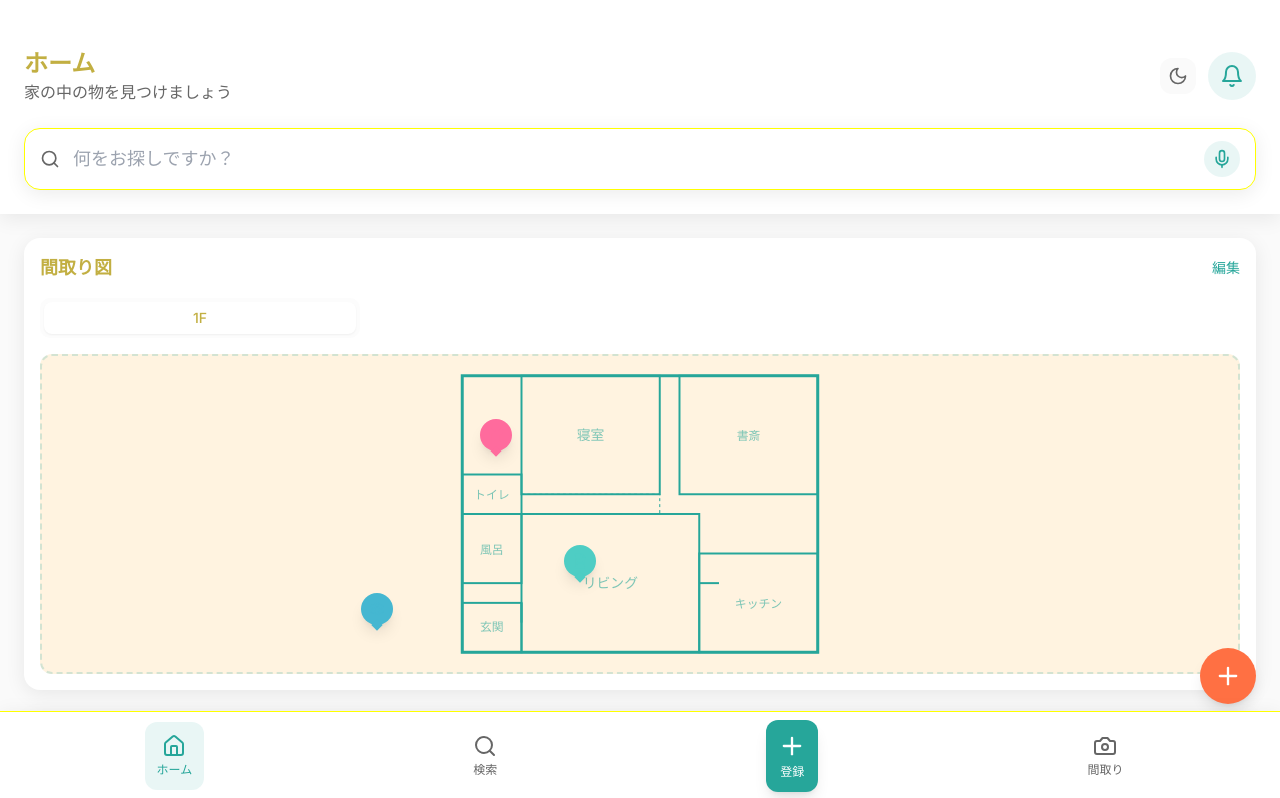
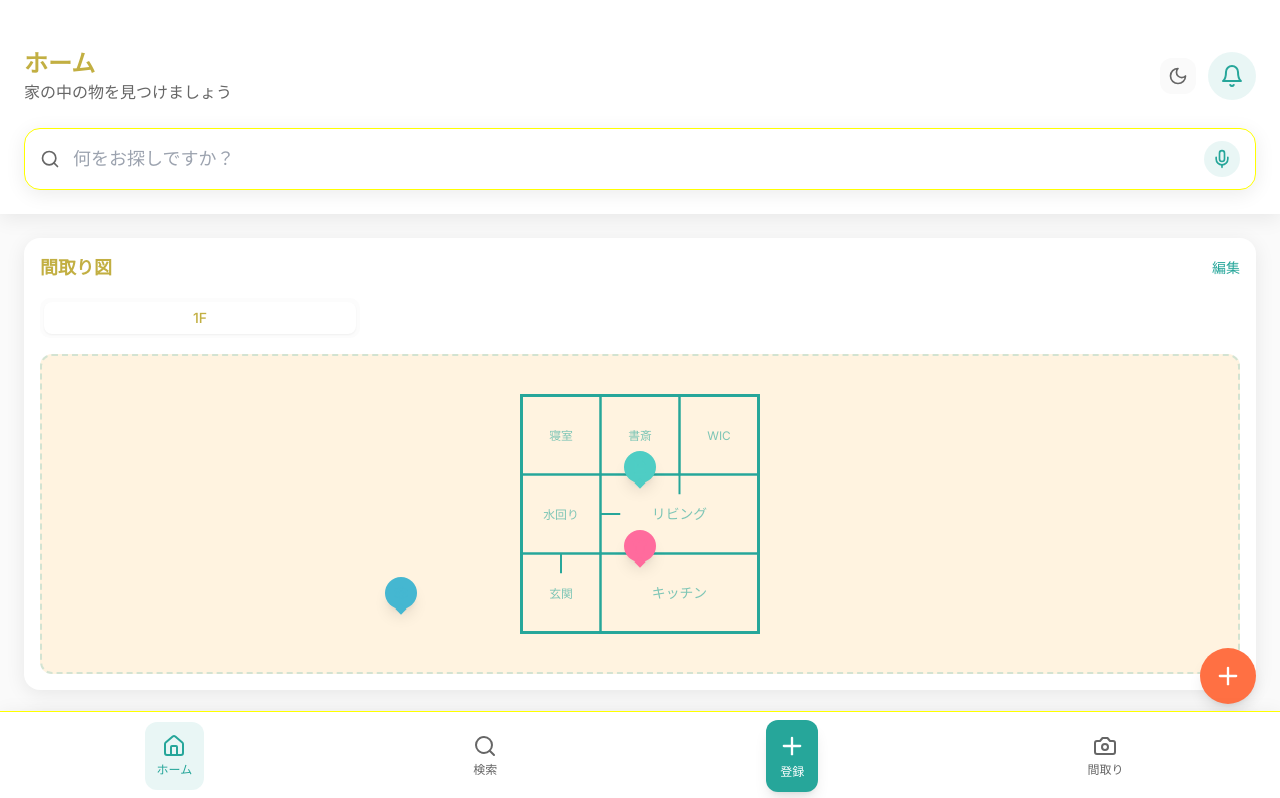
Before and after one commit to flumany/tidying-up-app, a React (Vite) app: page / in a window 1280 px wide. Shown: the top 798 px of the page. Built offline with nearby package versions, Linux system fonts and the light colour scheme.

Commit message:
Refactor: Apply Figma design improvements
Update the UI based on the Figma design, including layout and visual adjustments in `src/pages/Home.tsx`.

```diff
--- a/src/pages/Home.tsx
+++ b/src/pages/Home.tsx
@@ -1,3 +1,4 @@
+
 import React, { useState, useRef } from 'react';
 import SearchBar from '../components/SearchBar';
 import ItemPin from '../components/ItemPin';
@@ -15,7 +16,7 @@ const Home: React.FC = () => {
   const [searchQuery, setSearchQuery] = useState('');
   const floorPlanRef = useRef<HTMLDivElement>(null);
 
-  // サンプルデータ（ピン位置を間取り図に合わせて修正）
+  // サンプルデータ（Figmaデザインに合わせてピン位置を調整）
   const sampleItems: Item[] = [
     {
       id: '1',
@@ -25,7 +26,7 @@ const Home: React.FC = () => {
       room: 'living',
       images: [],
       tags: ['重要書類', '旅行'],
-      coordinates: { x: 45, y: 65 }, // リビング内の適切な位置
+      coordinates: { x: 50, y: 35 }, // 上部中央のピンク
       lastAccessed: new Date(),
       createdAt: new Date()
     },
@@ -37,7 +38,7 @@ const Home: React.FC = () => {
       room: 'bedroom',
       images: [],
       tags: ['冬物', 'アウター'],
-      coordinates: { x: 38, y: 25 }, // 寝室内の適切な位置
+      coordinates: { x: 50, y: 60 }, // 中央のティール
       lastAccessed: new Date(),
       createdAt: new Date()
     },
@@ -49,7 +50,7 @@ const Home: React.FC = () => {
       room: 'entrance',
       images: [],
       tags: ['DIY', '修理'],
-      coordinates: { x: 28, y: 80 }, // 玄関前の位置
+      coordinates: { x: 30, y: 75 }, // 下部左のブルー
       lastAccessed: new Date(),
       createdAt: new Date()
     }
@@ -114,46 +115,43 @@ const Home: React.FC = () => {
                 ref={floorPlanRef}
                 className="relative w-full h-80 bg-warm-beige rounded-xl border-2 border-dashed border-primary/20 overflow-hidden"
               >
-                {/* より現実的な間取り図 */}
-                <svg className="absolute inset-0 w-full h-full" viewBox="0 0 400 320">
-                  {/* 外壁 */}
-                  <rect x="20" y="20" width="360" height="280" fill="none" stroke="#26A69A" strokeWidth="3"/>
+                {/* Figmaデザインに合わせた正方形に近い間取り図 */}
+                <svg className="absolute inset-0 w-full h-full" viewBox="0 0 320 320">
+                  {/* 外壁 - より正方形に近い形状 */}
+                  <rect x="40" y="40" width="240" height="240" fill="none" stroke="#26A69A" strokeWidth="3"/>
 
-                  {/* 玄関 */}
-                  <rect x="20" y="250" width="60" height="50" fill="none" stroke="#26A69A" strokeWidth="2"/>
-                  <text x="50" y="278" textAnchor="middle" className="text-xs fill-primary/60">玄関</text>
+                  {/* 上部左の部屋 */}
+                  <rect x="40" y="40" width="80" height="80" fill="none" stroke="#26A69A" strokeWidth="2"/>
+                  <text x="80" y="85" textAnchor="middle" className="text-xs fill-primary/60">寝室</text>
 
-                  {/* リビング・ダイニング */}
-                  <rect x="80" y="160" width="180" height="140" fill="none" stroke="#26A69A" strokeWidth="2"/>
-                  <text x="170" y="235" textAnchor="middle" className="text-sm fill-primary/60">リビング</text>
+                  {/* 上部右の部屋 */}
+                  <rect x="120" y="40" width="80" height="80" fill="none" stroke="#26A69A" strokeWidth="2"/>
+                  <text x="160" y="85" textAnchor="middle" className="text-xs fill-primary/60">書斎</text>
 
-                  {/* キッチン */}
-                  <rect x="260" y="200" width="120" height="100" fill="none" stroke="#26A69A" strokeWidth="2"/>
-                  <text x="320" y="255" textAnchor="middle" className="text-xs fill-primary/60">キッチン</text>
+                  {/* 上部右端の部屋 */}
+                  <rect x="200" y="40" width="80" height="80" fill="none" stroke="#26A69A" strokeWidth="2"/>
+                  <text x="240" y="85" textAnchor="middle" className="text-xs fill-primary/60">WIC</text>
 
-                  {/* 寝室1 */}
-                  <rect x="80" y="20" width="140" height="120" fill="none" stroke="#26A69A" strokeWidth="2"/>
-                  <text x="150" y="85" textAnchor="middle" className="text-sm fill-primary/60">寝室</text>
+                  {/* 中央左の部屋（バス・トイレ） */}
+                  <rect x="40" y="120" width="80" height="80" fill="none" stroke="#26A69A" strokeWidth="2"/>
+                  <text x="80" y="165" textAnchor="middle" className="text-xs fill-primary/60">水回り</text>
 
-                  {/* 寝室2/書斎 */}
-                  <rect x="240" y="20" width="140" height="120" fill="none" stroke="#26A69A" strokeWidth="2"/>
-                  <text x="310" y="85" textAnchor="middle" className="text-xs fill-primary/60">書斎</text>
+                  {/* 中央のメインリビング */}
+                  <rect x="120" y="120" width="160" height="80" fill="none" stroke="#26A69A" strokeWidth="2"/>
+                  <text x="200" y="165" textAnchor="middle" className="text-sm fill-primary/60">リビング</text>
 
-                  {/* バスルーム */}
-                  <rect x="20" y="160" width="60" height="70" fill="none" stroke="#26A69A" strokeWidth="2"/>
-                  <text x="50" y="200" textAnchor="middle" className="text-xs fill-primary/60">風呂</text>
+                  {/* 下部左の玄関 */}
+                  <rect x="40" y="200" width="80" height="80" fill="none" stroke="#26A69A" strokeWidth="2"/>
+                  <text x="80" y="245" textAnchor="middle" className="text-xs fill-primary/60">玄関</text>
 
-                  {/* トイレ */}
-                  <rect x="20" y="120" width="60" height="40" fill="none" stroke="#26A69A" strokeWidth="2"/>
-                  <text x="50" y="145" textAnchor="middle" className="text-xs fill-primary/60">トイレ</text>
-
-                  {/* 廊下 */}
-                  <rect x="80" y="140" width="140" height="20" fill="none" stroke="#26A69A" strokeWidth="1" strokeDasharray="3,3"/>
+                  {/* 下部右のキッチン */}
+                  <rect x="120" y="200" width="160" height="80" fill="none" stroke="#26A69A" strokeWidth="2"/>
+                  <text x="200" y="245" textAnchor="middle" className="text-sm fill-primary/60">キッチン</text>
 
                   {/* ドア表示 */}
-                  <line x1="80" y1="250" x2="80" y2="270" stroke="#26A69A" strokeWidth="2"/>
-                  <line x1="150" y1="160" x2="170" y2="160" stroke="#26A69A" strokeWidth="2"/>
-                  <line x1="260" y1="230" x2="280" y2="230" stroke="#26A69A" strokeWidth="2"/>
+                  <line x1="80" y1="200" x2="80" y2="220" stroke="#26A69A" strokeWidth="2"/>
+                  <line x1="120" y1="160" x2="140" y2="160" stroke="#26A69A" strokeWidth="2"/>
+                  <line x1="200" y1="120" x2="200" y2="140" stroke="#26A69A" strokeWidth="2"/>
                 </svg>
 
                 {/* アイテムピン */}
```
